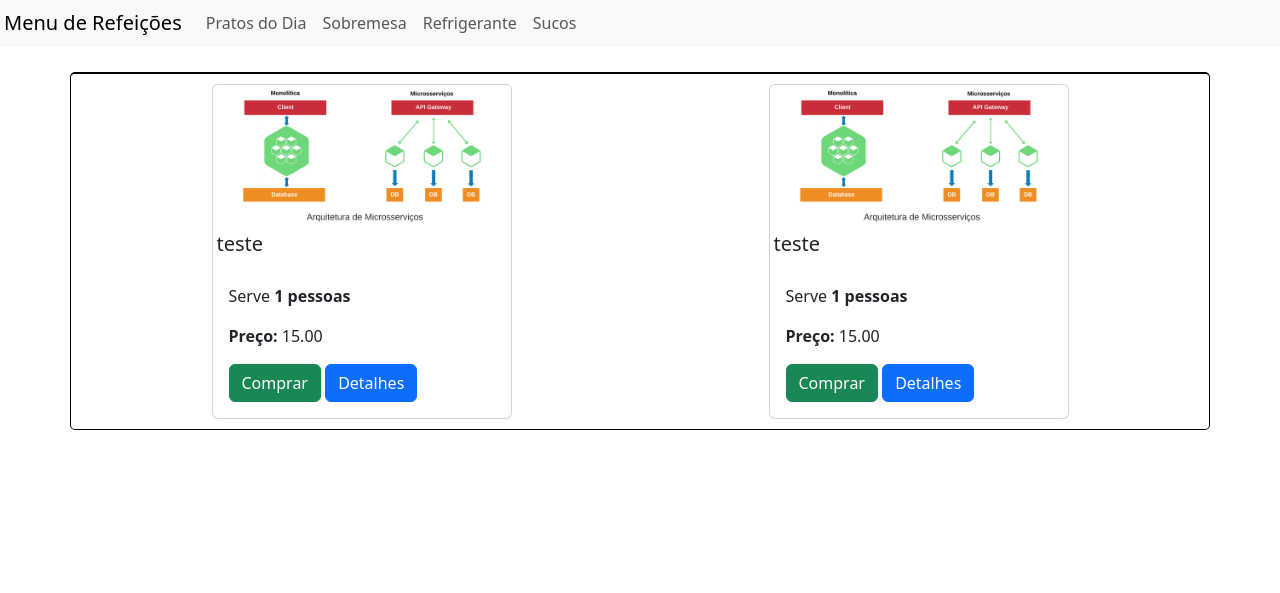
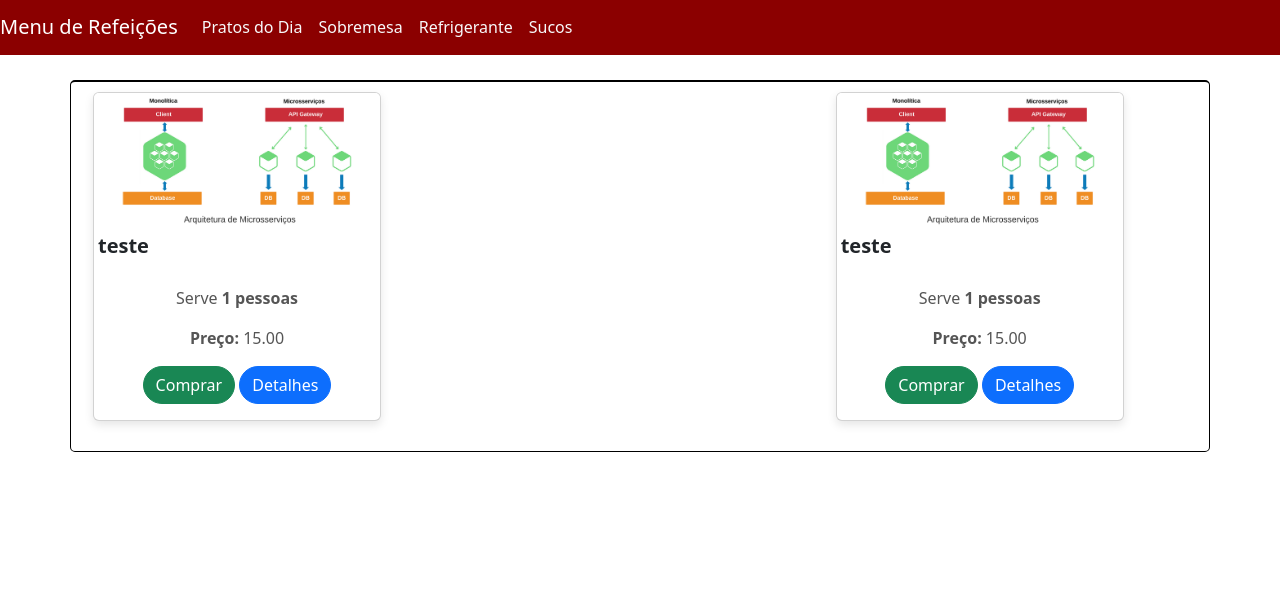
Before and after one commit to socha2004/rjRefeicoes, a PHP site: page /rjRefeicoes/ in a window 1280 px wide. Shown: the part 207-800 px from the top of the page. Run offline with PHP 8.4, Linux system fonts and the light colour scheme; data comes from the database, SQL or seed files in the repository; some libraries are stand-ins or nearby versions.

Commit message:
UX/UI melhorada

```diff
--- a/index.php
+++ b/index.php
@@ -1,5 +1,6 @@
 <?php
 session_start();
+
 
 ?>
 
@@ -7,7 +8,7 @@ session_start();
 <html lang="pt-br">
 
 <head>
-<!--//Testando integração com GitHub pelo VS Code-->
+    <!-- Testando integração com GitHub pelo VS Code -->
 
     <meta charset="UTF-8">
     <meta name="viewport" content="width=device-width, initial-scale=1.0">
@@ -20,7 +21,6 @@ session_start();
 
     <script src="https://kit.fontawesome.com/4a5dfc2a50.js" crossorigin="anonymous"></script>
 
-
     <style>
         .cabecalho {
             background-image: url('src/assets/imagens/FOGO.jpg');
@@ -29,9 +29,111 @@ session_start();
             background-repeat: no-repeat;
             color: #fff;
         }
+
+        .navbar {
+            background-color: #343a40;
+        }
+
+        .navbar-nav .nav-link {
+            color: white;
+            transition: all 0.3s ease;
+        }
+
+        .navbar-nav .nav-link:hover {
+            color: #f8f9fa;
+            background-color: #495057;
+            border-radius: 4px;
+        }
+
+        .card {
+            border-radius: 10px;
+            box-shadow: 0 4px 10px rgba(0, 0, 0, 0.1);
+            transition: all 0.3s ease-in-out;
+        }
+
+        .card:hover {
+            transform: translateY(-5px);
+            box-shadow: 0 8px 20px rgba(0, 0, 0, 0.1);
+        }
+
+        .card-body {
+            text-align: center;
+        }
+
+        .card .btn {
+            border-radius: 30px;
+            transition: background-color 0.3s ease;
+        }
+
+        .card .btn:hover {
+            background-color: #28a745;
+        }
+
+        .modal-content {
+            border-radius: 10px;
+            padding: 20px;
+        }
+
+        .modal-header {
+            border-bottom: 1px solid #dee2e6;
+        }
+
+        .modal-body {
+            padding: 20px;
+        }
+
+        .modal-footer {
+            border-top: 1px solid #dee2e6;
+        }
+
+        .btn-close {
+            font-size: 1.2rem;
+        }
+
+        .card-title {
+            font-size: 1.25rem;
+            font-weight: bold;
+            color: #333;
+        }
+
+        .card-text {
+            font-size: 1rem;
+            color: #555;
+        }
+
+        .btn {
+            padding: 10px 20px;
+            font-size: 1rem;
+            border-radius: 50px;
+            transition: all 0.3s ease;
+        }
+
+        .btn-success {
+            background-color: #28a745;
+        }
+
+        .btn-primary {
+            background-color: #007bff;
+        }
+
+        .btn:hover {
+            transform: scale(1.05);
+        }
+
+        /* Responsividade */
+        .menu-area {
+            display: flex;
+            flex-wrap: wrap;
+            justify-content: space-between;
+        }
+
+        .menu-area .col-md-4,
+        .menu-area .col-sm-6 {
+            margin-bottom: 20px;
+        }
     </style>
+
     <script src="src/js/abertoFechadoPedidos.js"></script>
-
 </head>
 
 <body>
@@ -46,6 +148,7 @@ session_start();
             </div>
         </div>
     </header>
+
     <main>
         <div class="modal" id="modal" tabindex="-1">
             <div class="modal-dialog modal-dialog-centered modal-dialog-scrollable">
@@ -55,18 +158,16 @@ session_start();
                         <button type="button" class="btn-close" data-bs-dismiss="modal" aria-label="Close"></button>
                     </div>
                     <div class="modal-body">
-
                         <div class="card" style="width: 18rem;">
                             <img src="..." class="card-img-top" alt="...">
                             <div class="card-body">
                                 <h5 class="card-title">Card title</h5>
-                                <p class="card-text">Some quick example text to build on the card title and make up the bulk of the card's content.</p>
+                                <p class="card-text">Some quick example text to build on the card title and make up the
+                                    bulk of the card's content.</p>
                                 <a href="#" class="btn btn-primary">Go somewhere</a>
                             </div>
                         </div>
-
                     </div>
-
                     <div class="modal-footer">
                         <button type="button" class="btn btn-secondary" data-bs-dismiss="modal">Fechar</button>
                         <button type="button" class="btn btn-primary">Comprar</button>
@@ -75,22 +176,23 @@ session_start();
             </div>
         </div>
 
-        <nav class="navbar navbar-expand-lg navbar-light bg-light p-1">
+        <nav class="navbar navbar-expand-lg navbar-dark" style="background-color: #8b0000;">
     <a class="navbar-brand" href="#">Menu de Refeições</a>
     <button class="navbar-toggler" type="button" data-bs-toggle="collapse" data-bs-target="#navbarNavAltMarkup" aria-controls="navbarNavAltMarkup" aria-expanded="false" aria-label="Toggle navigation">
         <span class="navbar-toggler-icon"></span>
     </button>
     <div class="collapse navbar-collapse" id="navbarNavAltMarkup">
         <div class="navbar-nav">
-                    <a class="nav-item nav-link" href="#" data-category="refeicao">Pratos do Dia</a>
-                    <a class="nav-item nav-link" href="#" data-category="sobremesa">Sobremesa</a>
-                    <a class="nav-item nav-link" href="#" data-category="refrigerante">Refrigerante</a>
-                    <a class="nav-item nav-link" href="#" data-category="suco">Sucos</a>
+            <a class="nav-item nav-link text-light" href="#" data-category="refeicao">Pratos do Dia</a>
+            <a class="nav-item nav-link text-light" href="#" data-category="sobremesa">Sobremesa</a>
+            <a class="nav-item nav-link text-light" href="#" data-category="refrigerante">Refrigerante</a>
+            <a class="nav-item nav-link text-light" href="#" data-category="suco">Sucos</a>
         </div>
     </div>
 </nav>
-        <div class="container-md menu-area wrap d-flex justify-content-around">
-            <!--ENVOLVER OS CARDS AQUI!!!-->
+
+
+        <div class="container-md menu-area">
             <?php
             include("src/db/conexao.php");
 
@@ -100,7 +202,11 @@ session_start();
             if ($resultado->num_rows > 0) {
                 while ($linha = $resultado->fetch_assoc()) {
                     $modalId = "detalhesPratoModal" . $linha['id_produto'];
-                    echo "<div class='card' style='width:18rem;' data-category='$linha[tipo_produto]'>
+                    $modalIdLabel = $modalId . "Label"; // Adicionando a definição da variável modalIdLabel
+
+                    $modalId = "detalhesPratoModal" . $linha['id_produto'];
+                    echo "<div class='col-md-4 col-sm-6'>
+                            <div class='card' style='width:18rem;' data-category='$linha[tipo_produto]'>
                                 <img class='card-img-top' src='$linha[imagem_produto]' alt='Card image cap' style='max-height:190px;'>
                                 <h5 class='card-title p-1'>$linha[nome_produto]</h5>
                                 <div class='card-body'>
@@ -110,64 +216,35 @@ session_start();
                                     <button type='button' class='btn btn-primary' data-bs-toggle='modal' data-bs-target='#$modalId'>Detalhes</button>
                                 </div>
                             </div>
+                        </div>
 
-                        <div class='modal fade' id='$modalId' tabindex='-1' aria-labelledby=''{$modalId}Label' aria-hidden='true'>
+                        <div class='modal fade' id='$modalId' tabindex='-1' aria-labelledby='$modalIdLabel' aria-hidden='true'>
                             <div class='modal-dialog modal-dialog-centered'>
                                 <div class='modal-content'>
                                     <div class='modal-header'>
-                                        <h5 class='modal-title' id='{$modalId}Label'>$linha[nome_produto]</h5>
+                                        <h5 class='modal-title' id='$modalIdLabel'>$linha[nome_produto]</h5>
                                         <button type='button' class='btn-close' data-bs-dismiss='modal' aria-label='Fechar'></button>
                                     </div>
                                     <div class='modal-body'>
-                                        <!-- Conteúdo detalhado do prato -->
                                         <p><b>Descrição:</b> $linha[descricao_produto]</p>
                                         <p><b>Tipo de refeição:</b> $linha[tipo_produto]</p>
                                         <p><b>Preço:</b> $linha[preco_produto]</p>
                                     </div>
                                     <div class='modal-footer'>
                                         <button type='button' class='btn btn-secondary' data-bs-dismiss='modal'>Fechar</button>
+
+                                        <button type='button' class='btn btn-primary'>Adicionar ao Carrinho</button>
                                     </div>
                                 </div>
                             </div>
                         </div>";
                 }
-            } else {
-                echo "<h2>Sem lanches no momento!</h2>";
             }
-
-            mysqli_close($conn);
             ?>
-
-            <div class='modal fade' id='modalCarrinho' tabindex='-1' aria-labelledby='' Label' aria-hidden='true'>
-                <div class='modal-dialog modal-dialog-centered'>
-                    <div class='modal-content'>
-                        <div class='modal-header'>
-                            <h5 class='modal-title' id='Label'>Adicionar ao carrinho</h5>
-                            <button type='button' class='btn-close' data-bs-dismiss='modal' aria-label='Fechar'></button>
-                        </div>
-                        <div class='modal-body'>
-                            <!-- Conteúdo detalhado do prato -->
-                            <p><strong>Produto:</strong><span></span></p>
-                            <p><strong>Preço:</strong><span></span></p>
-                            <h6>Quantidade a ser comprada:</h6>
-                            <input type='number' class='form-control'>
-                            <h6>Observação no produto:</h6>
-                            <input type='text' class='form-control'>
-                            <br>
-                            <h5>Preço total: <span></span></h5>
-                        </div>
-                        <div class='modal-footer'>
-                            <button type='button' class='btn btn-secondary' data-bs-dismiss='modal'>Fechar</button>
-                            <button type='button' class='btn btn-success' data-bs-dismiss='modal'>Adicionar</button>
-                        </div>
-                    </div>
-                </div>
         </div>
     </main>
-    <script src="src/js/filtroProdutos.js"></script>
-    <script src="https://cdn.jsdelivr.net/npm/bootstrap@5.3.2/dist/js/bootstrap.bundle.min.js"
-        integrity="sha384-C6RzsynM9kWDrMNeT87bh95OGNyZPhcTNXj1NW7RuBCsyN/o0jlpcV8Qyq46cDfL"
-        crossorigin="anonymous"></script>
+
+    <script src="https://cdn.jsdelivr.net/npm/bootstrap@5.3.2/dist/js/bootstrap.bundle.min.js"></script>
 </body>
 
 </html>
```
Also changed, not shown: cadastrar_produto.php (+43 -23 lines). Lines whose indentation alone changed are shown as unchanged.
